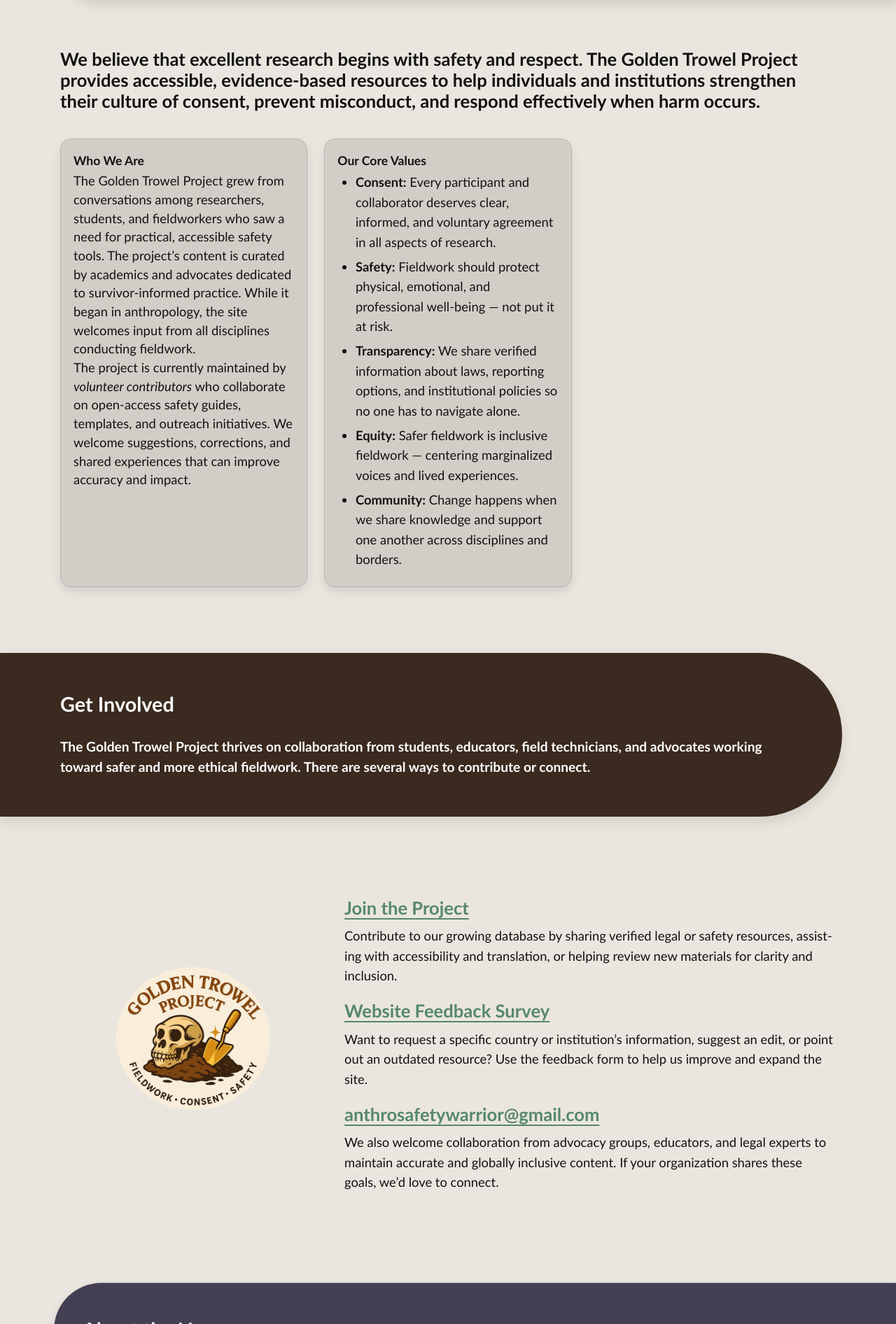
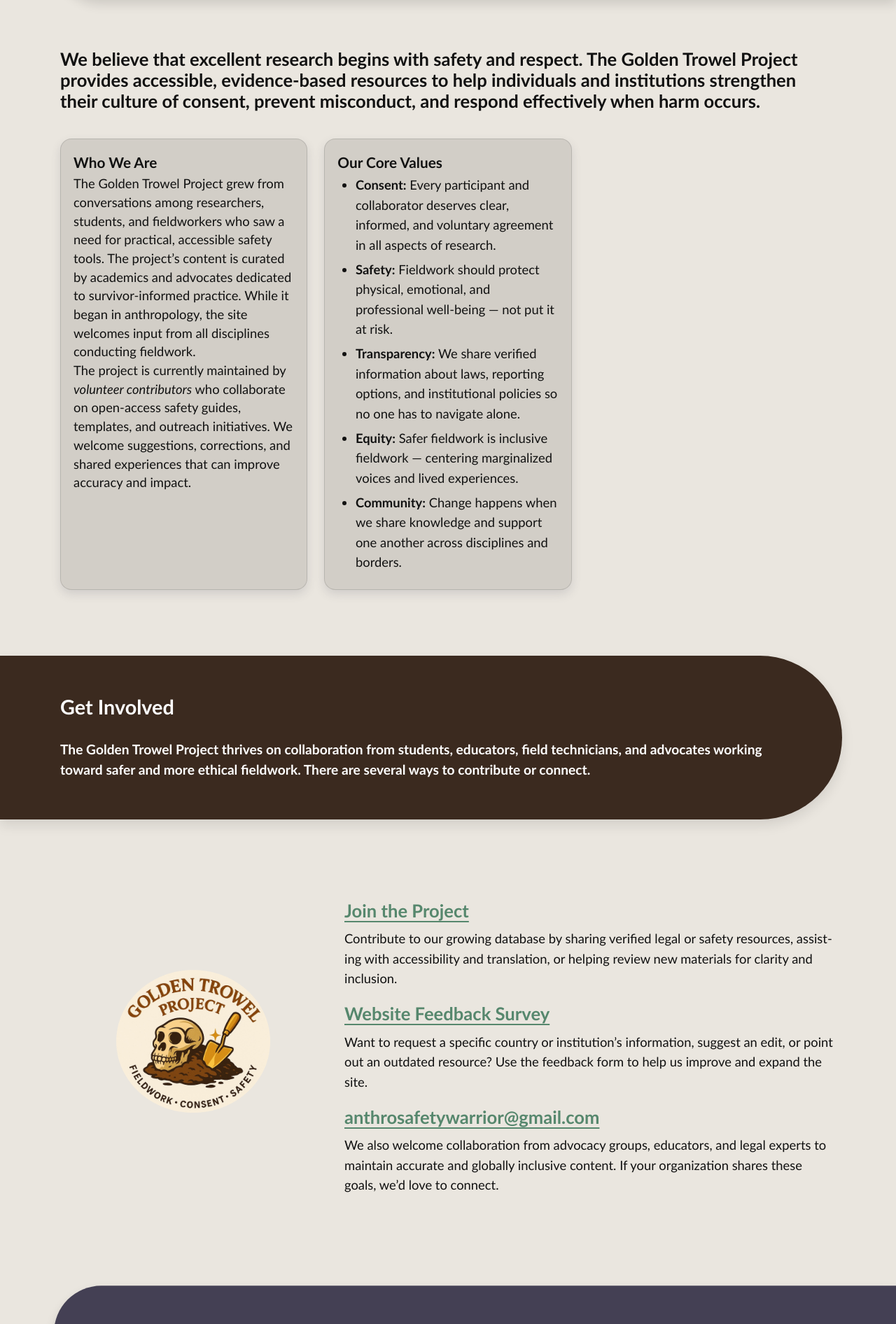
Before and after one commit to AnthroSafetyWarrior/GoldenTrowelProject, a Jekyll site: the page built from _pages/aboutus.html, in a window 1280 px wide. Shown: the part 1262-3154 px from the top of the page at 70% size. Built offline with Jekyll 4.4.1, drawn with Linux system fonts in a browser that asks for light colours.

Commit message:
updating name

```diff
--- a/_layouts/default.html
+++ b/_layouts/default.html
@@ -345,7 +345,7 @@
   padding: clamp(12px, 1.6vw, 18px);
   box-shadow: 0 6px 14px rgba(0,0,0,.12);
 }
-.pillband .card h4{ margin:.1rem 0 .35rem; font-size: clamp(1rem, 1.8vw, 1.1rem); }
+.pillband .card h4{ margin:.1rem 0 .35rem; font-size: clamp(1.2rem,4vw,1.3rem); }
 
 /* ===== Heading-only pill (pillhead) ===== */
 .pillhead{
@@ -475,7 +475,7 @@
 .resources-grid{
   display:grid;
   grid-template-columns: repeat(2, minmax(200px,1fr));
-  justify-items:center;
+  justify-items:start;
   gap: clamp(8px, 3vw, 16px);
 }
 .resource-card{
@@ -489,7 +489,7 @@
   outline-offset: -6px;
   padding: clamp(6px, 1.2vw, 16px);
   box-shadow:2px 2px 7px rgba(250, 247,242);
-  display:flex; flex-direction:column; align-items:start; justify-content:center; text-align:center; gap:.6em;
+  display:flex; flex-direction:column; align-items:center; justify-content:center; text-align:center; gap:.6em;
 }
 .resource-card h3{ margin:0; font-size: clamp(1.15rem, 1.9vw, 1.25rem); text-wrap: balance; }
 .resource-card p{ margin:0; font-size: clamp(.95rem, 1.6vw, 1.05rem); line-height:1.35; max-width: 24ch; }
@@ -533,7 +533,7 @@
 }
 
 /* Titles/spacing polish */
-.card h4{ margin:.1rem 0 .35rem; font-size: clamp(1rem, 1.8vw, 1.1rem); }
+.card h4{ margin:.1rem 0 .35rem; font-size: clamp(1.2rem,4vw,1.3rem); }
 .card p{ margin:0; line-height:1.45; }
 
 /* Optional: a roomier stack for the links block */
```
